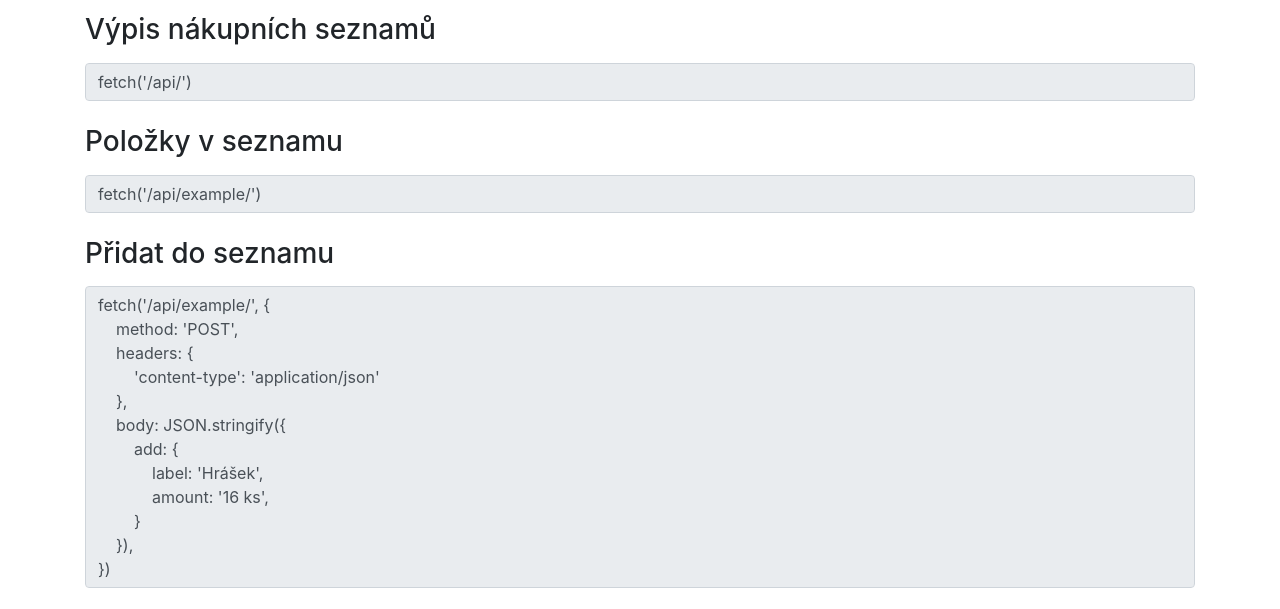
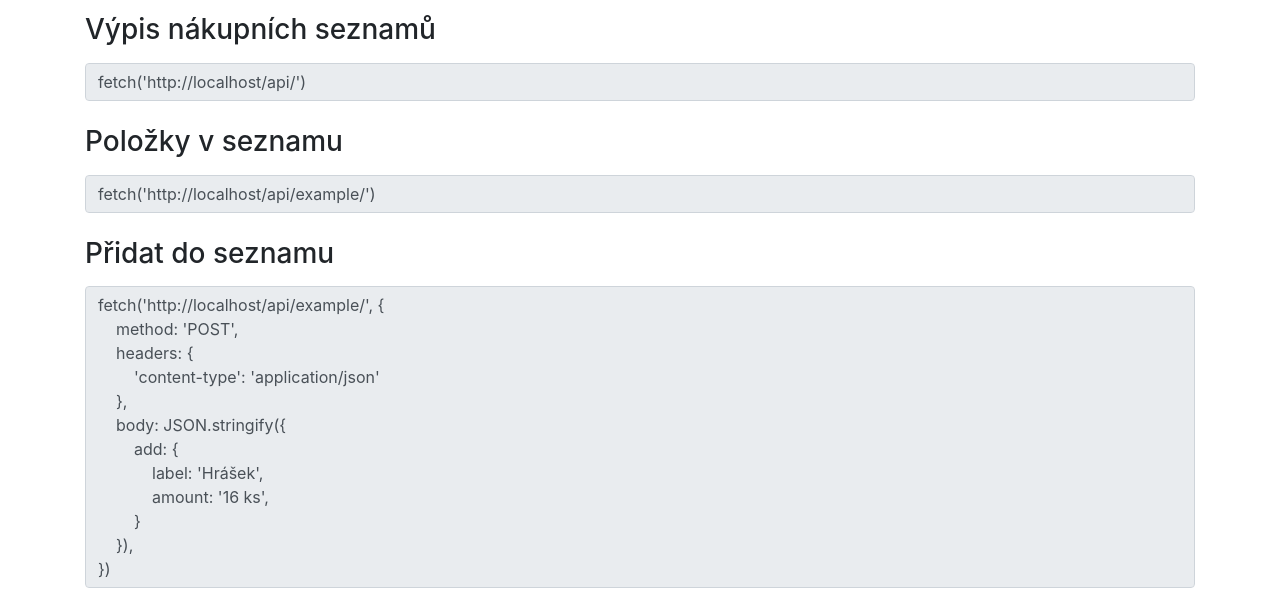
Before and after one commit to Czechitas-podklady-WEB/Backend-Nakupni-seznam, a website: page public/index.html in a window 1280 px wide. Shown: the part 153-762 px from the top of the page. Drawn offline with nearby package versions, Linux system fonts and the light colour scheme; no server answers.

Commit message:
Documentation: add origin

```diff
--- a/public/index.html
+++ b/public/index.html
@@ -61,6 +61,14 @@ fetch('/api/example/', {
 	}),
 })</textarea
 			>
+			<script>
+				document.querySelectorAll('textarea').forEach((textArea) => {
+					textArea.innerHTML = textArea.innerHTML.replace(
+						"fetch('/api/",
+						`fetch('${location.origin}/api/`,
+					)
+				})
+			</script>
 			<h2 class="mb-3">Ukázkový seznam <em>example</em></h2>
 			<div class="row">
 				<div class="col-sm-10 col-md-8 col-lg-6">
```
